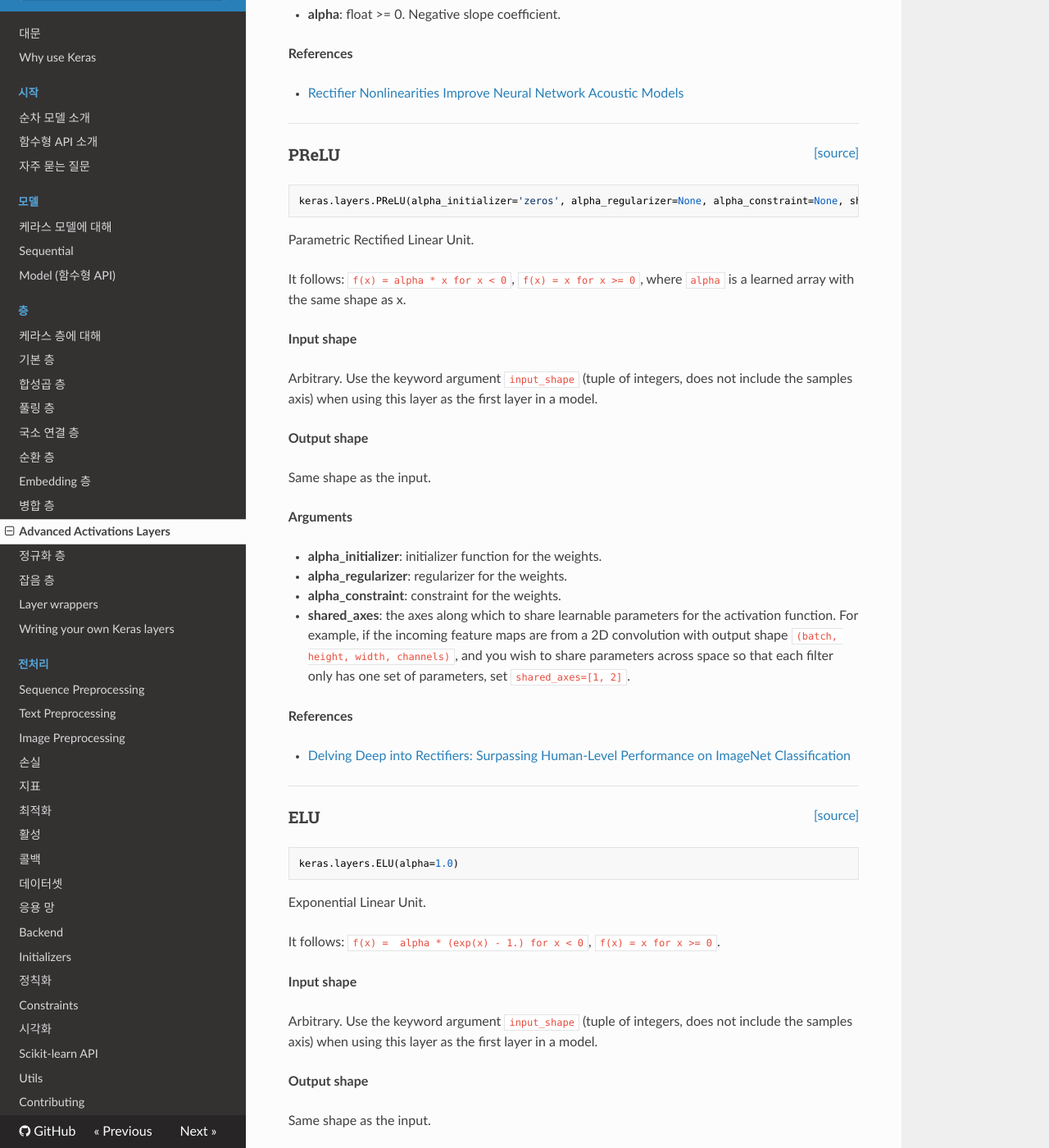
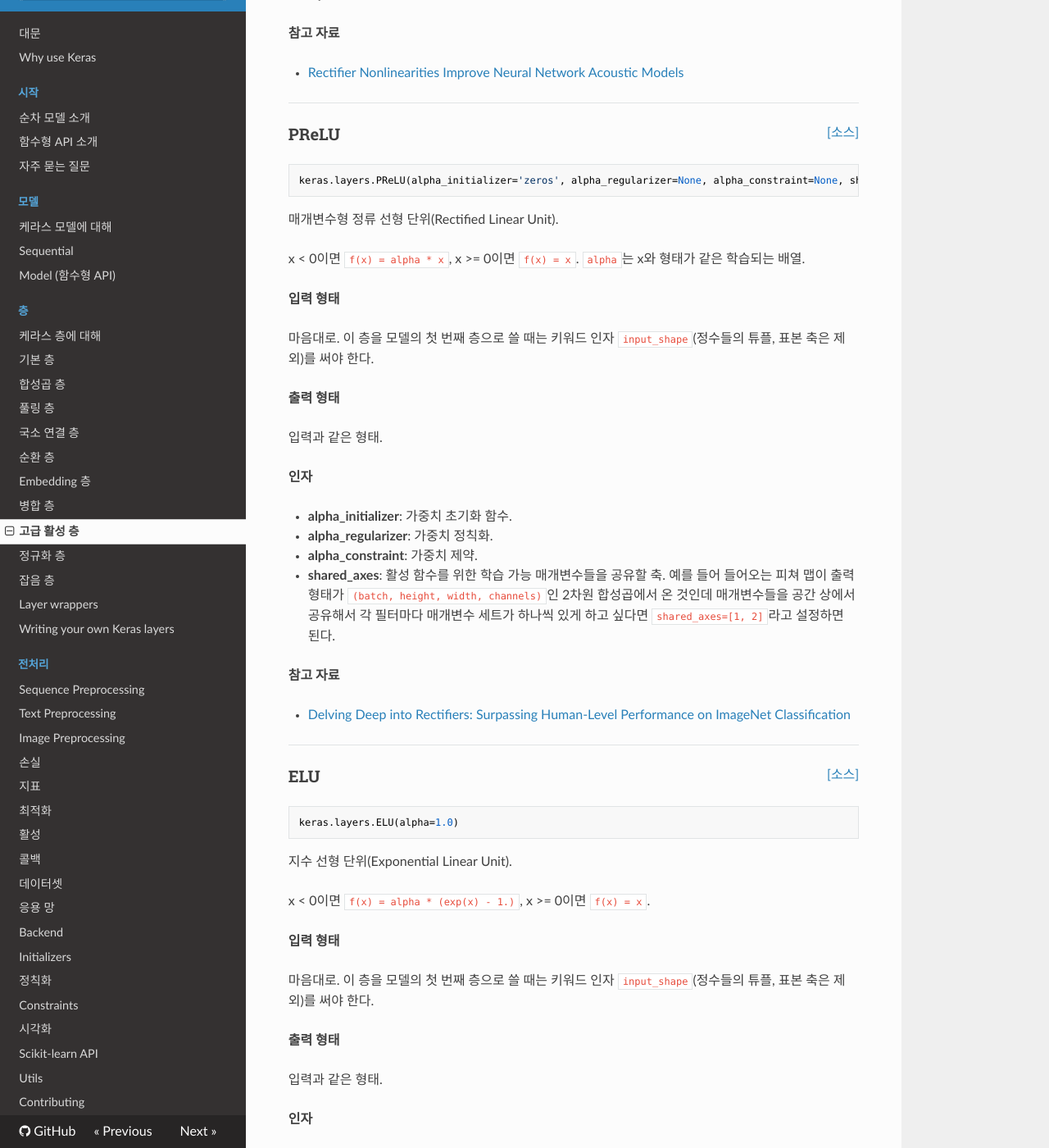
Before and after one commit to wariua/keras-docs-ko, an MkDocs documentation site: the page built from sources/layers/advanced-activations.md, in a window 1280 px wide and 1400 px high, scrolled down 591 px. Shown: the whole window at 82% size. Built offline with MkDocs 1.6.1, drawn with Linux system fonts in a browser that asks for light colours; nearby versions of some CDN libraries; old or Windows-style settings are respelled for this version of MkDocs; some of the changed text lies outside the part shown.

Commit message:
translated layers/advanced-activations.md

````diff
--- a/mkdocs.yml
+++ b/mkdocs.yml
@@ -29,7 +29,7 @@ pages:
   - 순환 층: layers/recurrent.md
   - Embedding 층: layers/embeddings.md
   - 병합 층: layers/merge.md
-  - Advanced Activations Layers: layers/advanced-activations.md
+  - 고급 활성 층: layers/advanced-activations.md
   - 정규화 층: layers/normalization.md
   - 잡음 층: layers/noise.md
   - Layer wrappers: layers/wrappers.md
--- a/sources/layers/advanced-activations.md
+++ b/sources/layers/advanced-activations.md
@@ -1,190 +1,187 @@
-<span style="float:right;">[[source]](https://github.com/keras-team/keras/blob/master/keras/layers/advanced_activations.py#L18)</span>
+<span style="float:right;">[[소스]](https://github.com/keras-team/keras/blob/master/keras/layers/advanced_activations.py#L18)</span>
 ### LeakyReLU
 
 ```python
 keras.layers.LeakyReLU(alpha=0.3)
 ```
 
-Leaky version of a Rectified Linear Unit.
+정류 선형 단위(Rectified Linear Unit)의 누출 버전.
 
-It allows a small gradient when the unit is not active:
-`f(x) = alpha * x for x < 0`,
-`f(x) = x for x >= 0`.
+유닛이 활성이 아닐 때 작은 경사를 허용한다.
+x < 0이면 `f(x) = alpha * x`,
+x >= 0이면 `f(x) = x`.
 
-__Input shape__
+__입력 형태__
 
-Arbitrary. Use the keyword argument `input_shape`
-(tuple of integers, does not include the samples axis)
-when using this layer as the first layer in a model.
+마음대로. 이 층을 모델의 첫 번째 층으로 쓸 때는
+키워드 인자 `input_shape`(정수들의 튜플, 표본 축은
+제외)를 써야 한다.
 
-__Output shape__
+__출력 형태__
 
-Same shape as the input.
+입력과 같은 형태.
 
-__Arguments__
+__인자__
 
-- __alpha__: float >= 0. Negative slope coefficient.
+- __alpha__: float >= 0. 음수 경사 계수.
 
-__References__
+__참고 자료__
 
 - [Rectifier Nonlinearities Improve Neural Network Acoustic Models](https://web.stanford.edu/~awni/papers/relu_hybrid_icml2013_final.pdf)
 
 ----
 
-<span style="float:right;">[[source]](https://github.com/keras-team/keras/blob/master/keras/layers/advanced_activations.py#L57)</span>
+<span style="float:right;">[[소스]](https://github.com/keras-team/keras/blob/master/keras/layers/advanced_activations.py#L57)</span>
 ### PReLU
 
 ```python
 keras.layers.PReLU(alpha_initializer='zeros', alpha_regularizer=None, alpha_constraint=None, shared_axes=None)
 ```
 
-Parametric Rectified Linear Unit.
+매개변수형 정류 선형 단위(Rectified Linear Unit).
 
-It follows:
-`f(x) = alpha * x for x < 0`,
-`f(x) = x for x >= 0`,
-where `alpha` is a learned array with the same shape as x.
+x < 0이면 `f(x) = alpha * x`,
+x >= 0이면 `f(x) = x`.
+`alpha`는 x와 형태가 같은 학습되는 배열.
 
-__Input shape__
+__입력 형태__
 
-Arbitrary. Use the keyword argument `input_shape`
-(tuple of integers, does not include the samples axis)
-when using this layer as the first layer in a model.
+마음대로. 이 층을 모델의 첫 번째 층으로 쓸 때는
+키워드 인자 `input_shape`(정수들의 튜플, 표본 축은
+제외)를 써야 한다.
 
-__Output shape__
+__출력 형태__
 
-Same shape as the input.
+입력과 같은 형태.
 
-__Arguments__
+__인자__
 
-- __alpha_initializer__: initializer function for the weights.
-- __alpha_regularizer__: regularizer for the weights.
-- __alpha_constraint__: constraint for the weights.
-- __shared_axes__: the axes along which to share learnable
-    parameters for the activation function.
-    For example, if the incoming feature maps
-    are from a 2D convolution
-    with output shape `(batch, height, width, channels)`,
-    and you wish to share parameters across space
-    so that each filter only has one set of parameters,
-    set `shared_axes=[1, 2]`.
+- __alpha_initializer__: 가중치 초기화 함수.
+- __alpha_regularizer__: 가중치 정칙화.
+- __alpha_constraint__: 가중치 제약.
+- __shared_axes__: 활성 함수를 위한 학습 가능
+    매개변수들을 공유할 축.
+    예를 들어 들어오는 피쳐 맵이 출력 형태가
+    `(batch, height, width, channels)`인
+    2차원 합성곱에서 온 것인데 매개변수들을
+    공간 상에서 공유해서 각 필터마다
+    매개변수 세트가 하나씩 있게 하고 싶다면
+    `shared_axes=[1, 2]`라고 설정하면 된다.
 
-__References__
+__참고 자료__
 
 - [Delving Deep into Rectifiers: Surpassing Human-Level Performance on ImageNet Classification](https://arxiv.org/abs/1502.01852)
 
 ----
 
-<span style="float:right;">[[source]](https://github.com/keras-team/keras/blob/master/keras/layers/advanced_activations.py#L152)</span>
+<span style="float:right;">[[소스]](https://github.com/keras-team/keras/blob/master/keras/layers/advanced_activations.py#L152)</span>
 ### ELU
 
 ```python
 keras.layers.ELU(alpha=1.0)
 ```
 
-Exponential Linear Unit.
+지수 선형 단위(Exponential Linear Unit).
 
-It follows:
-`f(x) =  alpha * (exp(x) - 1.) for x < 0`,
-`f(x) = x for x >= 0`.
+x < 0이면 `f(x) = alpha * (exp(x) - 1.)`,
+x >= 0이면 `f(x) = x`.
 
-__Input shape__
+__입력 형태__
 
-Arbitrary. Use the keyword argument `input_shape`
-(tuple of integers, does not include the samples axis)
-when using this layer as the first layer in a model.
+마음대로. 이 층을 모델의 첫 번째 층으로 쓸 때는
+키워드 인자 `input_shape`(정수들의 튜플, 표본 축은
+제외)를 써야 한다.
 
-__Output shape__
+__출력 형태__
 
-Same shape as the input.
+입력과 같은 형태.
 
-__Arguments__
+__인자__
 
-- __alpha__: scale for the negative factor.
+- __alpha__: 음수 스케일 인자.
 
-__References__
+__참고 자료__
 
 - [Fast and Accurate Deep Network Learning by Exponential Linear Units (ELUs)](https://arxiv.org/abs/1511.07289v1)
 
 ----
 
-<span style="float:right;">[[source]](https://github.com/keras-team/keras/blob/master/keras/layers/advanced_activations.py#L191)</span>
+<span style="float:right;">[[소스]](https://github.com/keras-team/keras/blob/master/keras/layers/advanced_activations.py#L191)</span>
 ### ThresholdedReLU
 
 ```python
 keras.layers.ThresholdedReLU(theta=1.0)
 ```
 
-Thresholded Rectified Linear Unit.
+역치 정류 선형 단위(Rectified Linear Unit).
 
-It follows:
-`f(x) = x for x > theta`,
-`f(x) = 0 otherwise`.
+x > theta이면 `f(x) = x`,
+아니면 `f(x) = 0`.
 
-__Input shape__
+__입력 형태__
 
-Arbitrary. Use the keyword argument `input_shape`
-(tuple of integers, does not include the samples axis)
-when using this layer as the first layer in a model.
+마음대로. 이 층을 모델의 첫 번째 층으로 쓸 때는
+키워드 인자 `input_shape`(정수들의 튜플, 표본 축은
+제외)를 써야 한다.
 
-__Output shape__
+__출력 형태__
 
-Same shape as the input.
+입력과 같은 형태.
 
-__Arguments__
+__인자__
 
-- __theta__: float >= 0. Threshold location of activation.
+- __theta__: float >= 0. 활성의 역치 위치.
 
-__References__
+__참고 자료__
 
 - [Zero-Bias Autoencoders and the Benefits of Co-Adapting Features](http://arxiv.org/abs/1402.3337)
 
 ----
 
-<span style="float:right;">[[source]](https://github.com/keras-team/keras/blob/master/keras/layers/advanced_activations.py#L230)</span>
+<span style="float:right;">[[소스]](https://github.com/keras-team/keras/blob/master/keras/layers/advanced_activations.py#L230)</span>
 ### Softmax
 
 ```python
 keras.layers.Softmax(axis=-1)
 ```
 
-Softmax activation function.
+소프트맥스 활성 함수.
 
-__Input shape__
+__입력 형태__
 
-Arbitrary. Use the keyword argument `input_shape`
-(tuple of integers, does not include the samples axis)
-when using this layer as the first layer in a model.
+마음대로. 이 층을 모델의 첫 번째 층으로 쓸 때는
+키워드 인자 `input_shape`(정수들의 튜플, 표본 축은
+제외)를 써야 한다.
 
-__Output shape__
+__출력 형태__
 
-Same shape as the input.
+입력과 같은 형태.
 
-__Arguments__
+__인자__
 
-- __axis__: Integer, axis along which the softmax normalization is applied.
+- __axis__: int. 소프트맥스 정규화를 적용하는 축.
 
 ----
 
-<span style="float:right;">[[source]](https://github.com/keras-team/keras/blob/master/keras/layers/advanced_activations.py#L262)</span>
+<span style="float:right;">[[소스]](https://github.com/keras-team/keras/blob/master/keras/layers/advanced_activations.py#L262)</span>
 ### ReLU
 
 ```python
 keras.layers.ReLU(max_value=None)
 ```
 
-Rectified Linear Unit activation function.
+정류 선형 단위(Rectified Linear Unit) 활성 함수.
 
-__Input shape__
+__입력 형태__
 
-Arbitrary. Use the keyword argument `input_shape`
-(tuple of integers, does not include the samples axis)
-when using this layer as the first layer in a model.
+마음대로. 이 층을 모델의 첫 번째 층으로 쓸 때는
+키워드 인자 `input_shape`(정수들의 튜플, 표본 축은
+제외)를 써야 한다.
 
-__Output shape__
+__출력 형태__
 
-Same shape as the input.
+입력과 같은 형태.
 
-__Arguments__
+__인자__
 
-- __max_value__: Float, the maximum output value.
+- __max_value__: float. 최대 출력 값.
````
